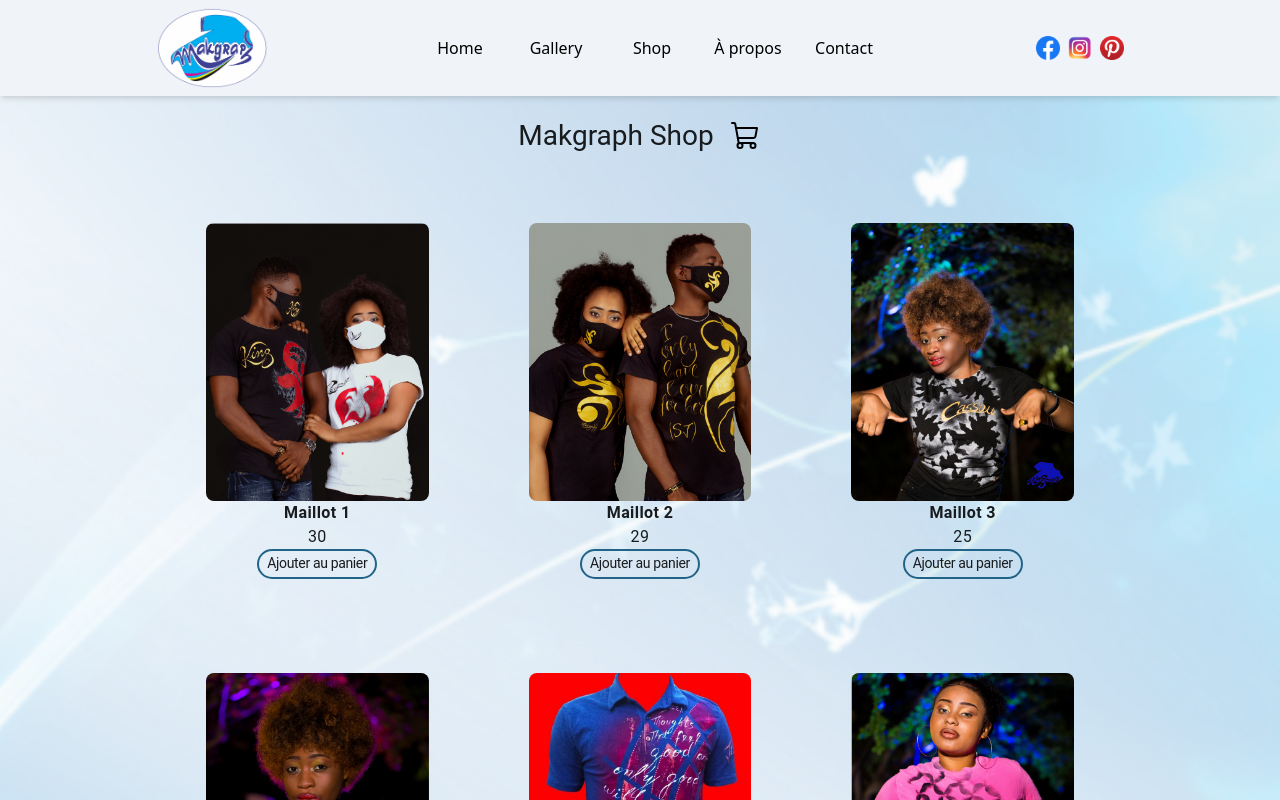
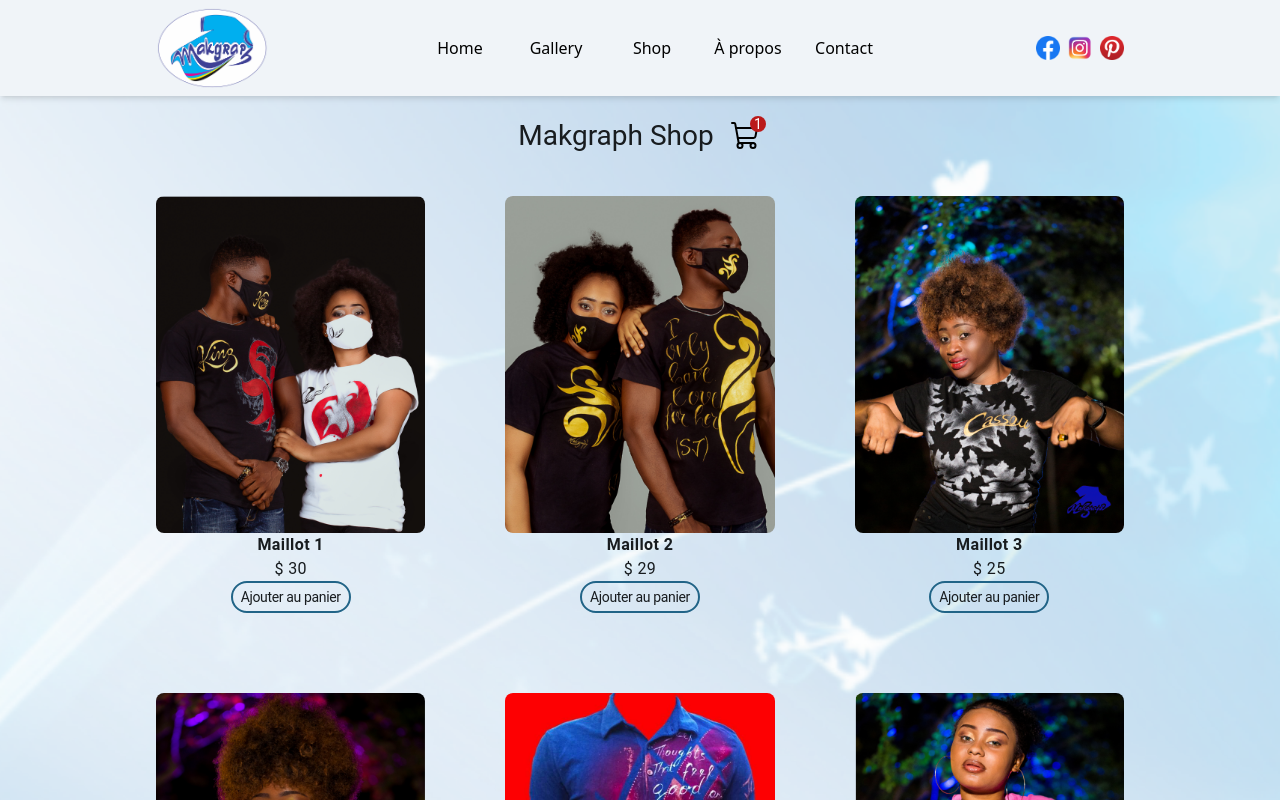
Before and after one commit to Makgraph/makgraph_website, a React (Vite) app: page / in a window 1280 px wide. Shown: the top 800 px of the page. Built offline with nearby package versions, Linux system fonts and the light colour scheme.

Commit message:
no comment

```diff
--- a/src/components/shop/Cart.jsx
+++ b/src/components/shop/Cart.jsx
@@ -27,7 +27,6 @@ const Cart = () => {
       {totalAmount > 0 ? (
         <div className="checkout">
           <h5 className="ml-[10px]">
-            {" "}
             <b>Sous-total: $ {totalAmount}</b>
           </h5>
           <button
--- a/src/components/shop/NavBarShop.jsx
+++ b/src/components/shop/NavBarShop.jsx
@@ -7,10 +7,17 @@ const NavBarShop = () => {
     <div className="w-[100%] h-20 flex justify-center items-center">
       <div className="flex gap-4 items-center">
         <Link to="/">
-          <h2>Makgraph Shop</h2>
+          <h2 className="text-[20px] md:text-[28px]">Makgraph Shop</h2>
         </Link>
         <Link to="/cart">
-          <ShoppingCart size={32} />
+          <div className="relative">
+            <div className="bg-error absolute h-4 w-4 rounded-[50%] -right-1 -top-1">
+              <h6 className="text-white  flex justify-center items-center">
+                1
+              </h6>
+            </div>
+            <ShoppingCart size={32} />
+          </div>
         </Link>
       </div>
     </div>
--- a/src/components/shop/Product.jsx
+++ b/src/components/shop/Product.jsx
@@ -8,18 +8,18 @@ const Product = (props) => {
   const cartItemsAmount = cartItems[id];
 
   return (
-    <div className="rounded-lg w-[100%] p-[50px] h-[250px]  md:my-[100px] my-[40px]  flex flex-col justify-center items-center transition hover:transition-[0.3s] hover:ease-in cursor-pointer ">
+    <div className="rounded-lg w-auto h-auto flex flex-col transition hover:transition-[0.3s] hover:ease-in cursor-pointer ">
       <img src={productImage} className="w-[400px] rounded-lg " />
       <div className="text-center w-[100%]  ">
-        <p>
+        <p className="text-sm md:text-base">
           <b>{productName}</b>
         </p>
-        <p>{price}</p>
+        <p className="text-sm md:text-base">$ {price}</p>
         <button
           className="bg-[#fffff] border-2 border-primary hover:bg-primary cursor-pointer min-w-[80px] px-2 py-1 rounded-[50px]"
           onClick={() => addToCart(id)}
         >
-          <h6>
+          <h6 className="text-xs md:text-sm hover:text-white ">
             Ajouter au panier {cartItemsAmount > 0 && <>({cartItemsAmount})</>}{" "}
           </h6>
         </button>
--- a/src/components/shop/ShopScreen.jsx
+++ b/src/components/shop/ShopScreen.jsx
@@ -5,7 +5,7 @@ import Product from "./Product";
 const ShopScreen = () => {
   return (
     <div>
-      <div className=" p-screen items-center justify-center sm:grid sm:grid-cols-3 grid grid-cols-2">
+      <div className=" p-screen  py:-4 md:py-5 gap-10 md:gap-20  items-center justify-center sm:grid sm:grid-cols-3 grid grid-cols-2">
         {PRODUCTS.map((product) => (
           <Product data={product} />
         ))}
--- a/src/index.css
+++ b/src/index.css
@@ -35,7 +35,7 @@
   } */
 
   .p-screen {
-    @apply md:px-6 lg:px-[156px] xl:px-[200px];
+    @apply px-7 md:px-6 lg:px-[156px] xl:px-[200px];
   }
 
   .labelsm {
```
